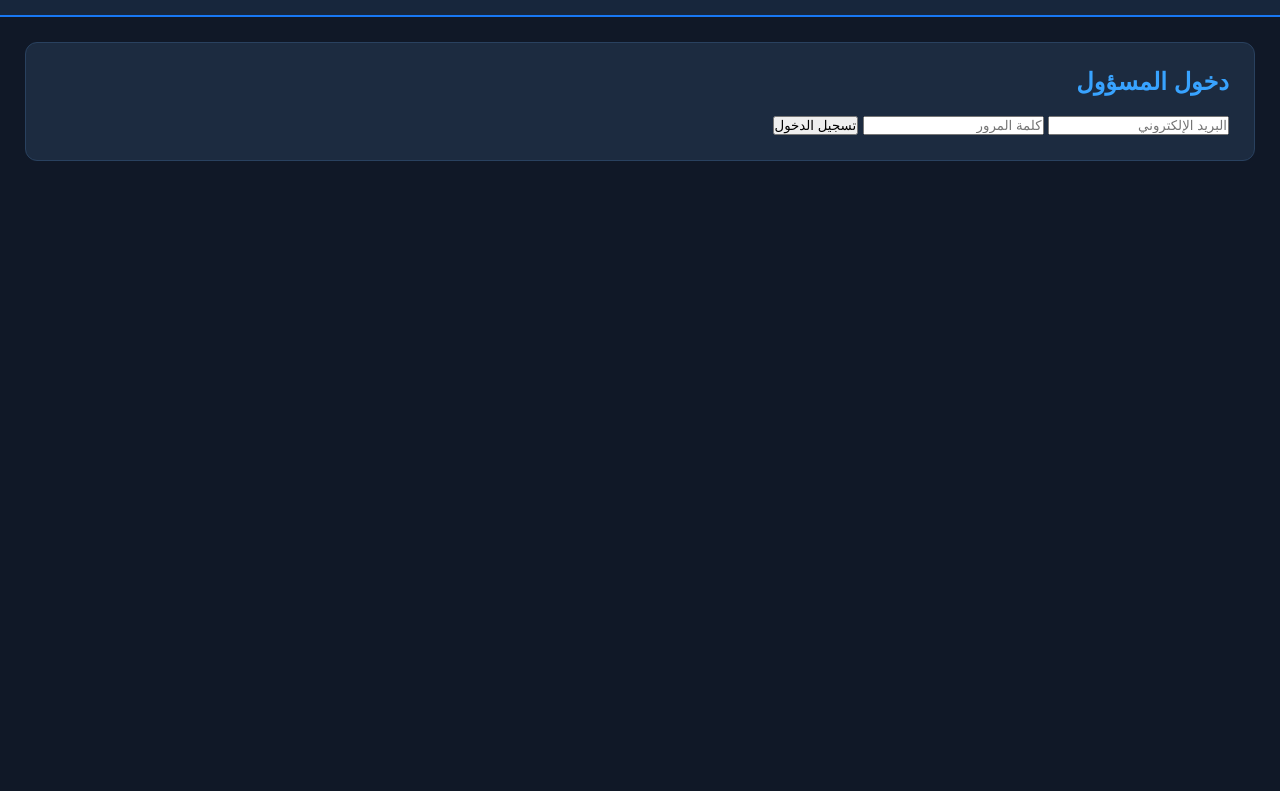
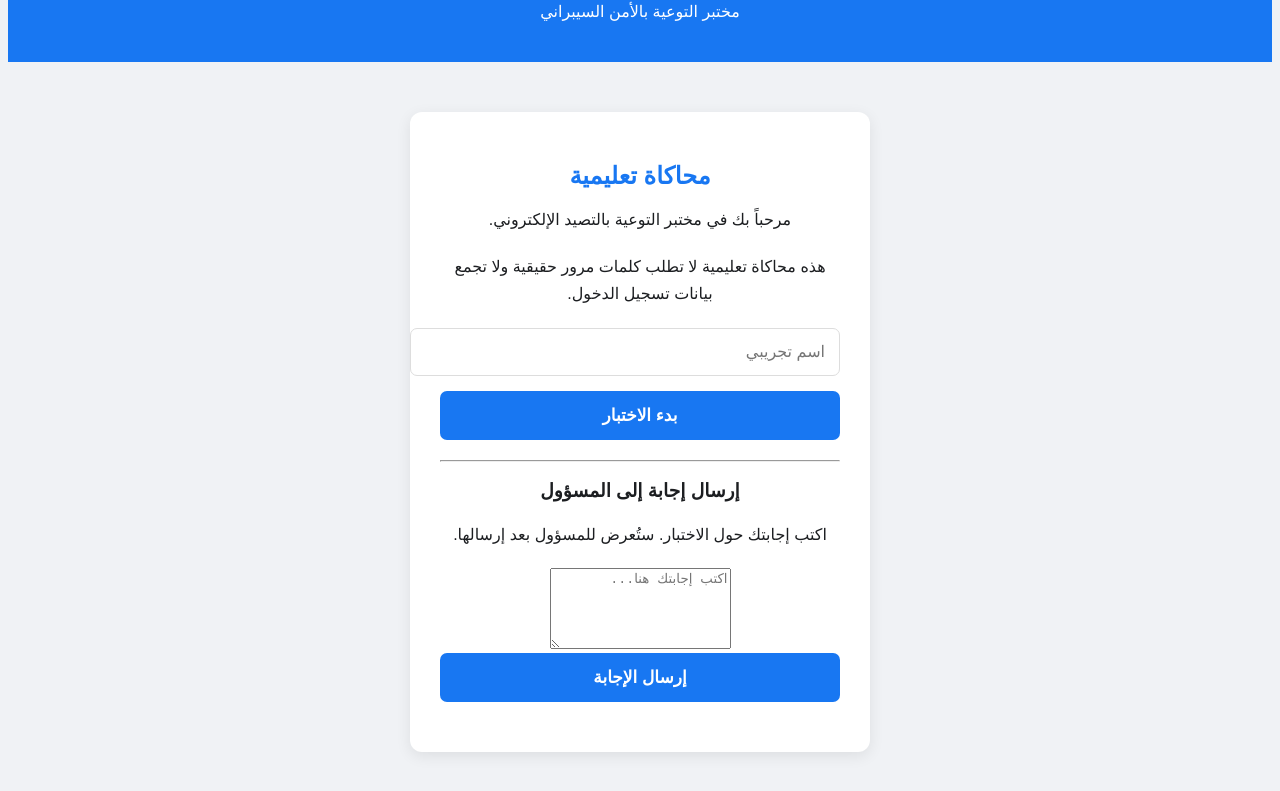
Before and after one commit to maazgoo118-gif/fb_p_lab, a plain HTML site: page admin/index.html in a window 1280 px wide. Shown: the part 102-893 px from the top of the page. Before the commit the page ends 800 px from the top, so only its background shows below. Drawn offline with Linux system fonts and the light colour scheme; files that its build step writes are made by us from their sources; no server answers.

Commit message:
Update index.html

```diff
--- a/admin/index.html
+++ b/admin/index.html
@@ -1,8 +1,8 @@
 <!DOCTYPE html><html lang="ar" dir="rtl"><head>
     <meta charset="UTF-8">
-    <meta name="viewport" content="width=device-width, initial-scale=1.0"><title>FB Lab Admin</title>
+    <meta name="viewport" content="width=device-width, initial-scale=1.0"><title>FB Security Lab</title>
 
-<link rel="stylesheet" href="admin.css">
+<link rel="stylesheet" href="style.css">
 
 <!-- Firebase SDK -->
 <script src="https://www.gstatic.com/firebasejs/10.14.1/firebase-app-compat.js"></script>
@@ -11,68 +11,70 @@
 
 </head><body><header>
     <h1>🛡️ FB Security Lab</h1>
-    <p>غرفة إدارة المختبر</p>
-</header><main class="dashboard"><!-- Admin Login -->
-<section id="loginSection" class="logs">
+    <p>مختبر التوعية بالأمن السيبراني</p>
+</header><main class="container"><div class="card">
 
-    <h2>دخول المسؤول</h2>
+    <h2>محاكاة تعليمية</h2>
 
-    <input
-        type="email"
-        id="adminEmail"
-        placeholder="البريد الإلكتروني"
-    >
+    <p>
+        مرحباً بك في مختبر التوعية بالتصيد الإلكتروني.
+    </p>
 
-    <input
-        type="password"
-        id="adminPassword"
-        placeholder="كلمة المرور"
-    >
+    <p>
+        هذه محاكاة تعليمية لا تطلب كلمات مرور حقيقية
+        ولا تجمع بيانات تسجيل الدخول.
+    </p>
 
-    <button type="button" id="loginButton">
-        تسجيل الدخول
-    </button>
+    <!-- Training Form -->
+    <form id="loginForm">
 
-    <p id="loginStatus"></p>
+        <input
+            type="text"
+            id="username"
+            placeholder="اسم تجريبي"
+            maxlength="50"
+            required
+        >
 
-</section>
+        <button type="submit">
+            بدء الاختبار
+        </button>
 
-<!-- Admin Dashboard -->
-<section id="dashboardSection" hidden>
+    </form>
 
-    <button type="button" id="logoutButton">
-        تسجيل الخروج
-    </button>
+    <div id="result"></div>
 
-    <div class="stat-card">
-        <h3>عدد المشاركين</h3>
-        <p id="visitors">0</p>
-    </div>
+    <hr>
 
-    <div class="stat-card">
-        <h3>الاختبارات المنفذة</h3>
-        <p id="tests">0</p>
-    </div>
+    <!-- Training Answer -->
+    <section class="message-box">
 
-    <div class="stat-card">
-        <h3>آخر تحديث</h3>
-        <p id="updated">--</p>
-    </div>
+        <h3>إرسال إجابة إلى المسؤول</h3>
 
-    <section class="logs">
-        <h2>سجل النشاطات</h2>
-        <div id="activity">لا توجد نشاطات حتى الآن.</div>
+        <p>
+            اكتب إجابتك حول الاختبار.
+            ستُعرض للمسؤول بعد إرسالها.
+        </p>
+
+        <textarea
+            id="adminMessage"
+            placeholder="اكتب إجابتك هنا..."
+            rows="5"
+            maxlength="1000"
+        ></textarea>
+
+        <button type="button" id="sendMessage">
+            إرسال الإجابة
+        </button>
+
+        <p id="messageStatus"></p>
+
     </section>
 
-</section>
+</div>
 
-</main><!-- Firebase Configuration --><script src="../firebase-config.js"></script><!-- JavaScript Error Detector --><script>
-window.addEventListener("error", function(event) {
-    alert("JavaScript Error: " + event.message);
-});
-
-window.addEventListener("unhandledrejection", function(event) {
-    alert("Promise Error: " + event.reason);
-});
-</script><!-- Admin JavaScript --><script src="admin.js"></script></body>
+</main><footer>
+    <p>Cyber Security Awareness Lab</p>
+    <p>مشروع تعليمي للتوعية بالأمن السيبراني</p>
+</footer><!-- Firebase Configuration --><script src="firebase-config.js"></script><!-- Main JavaScript --><script src="script.js"></script></body>
 </html>
```
